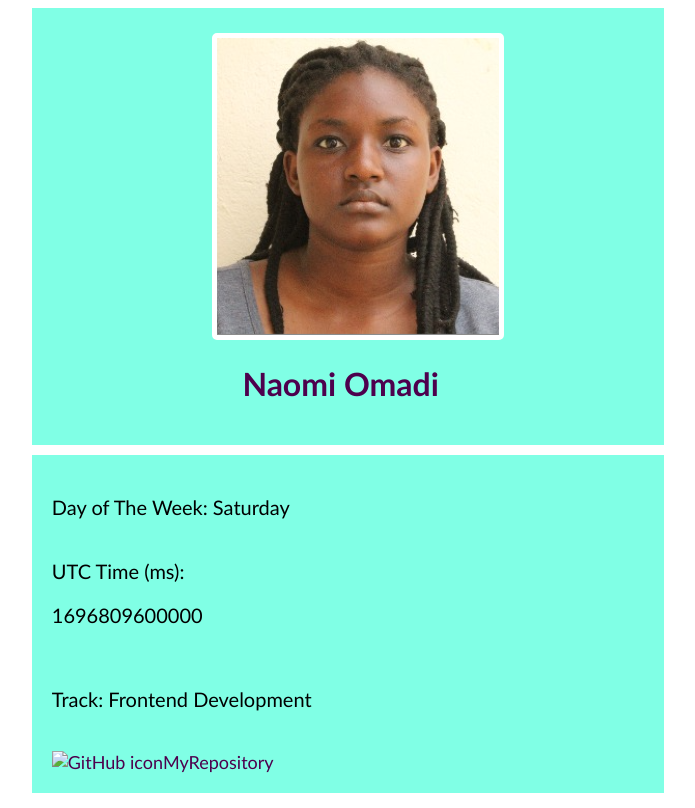
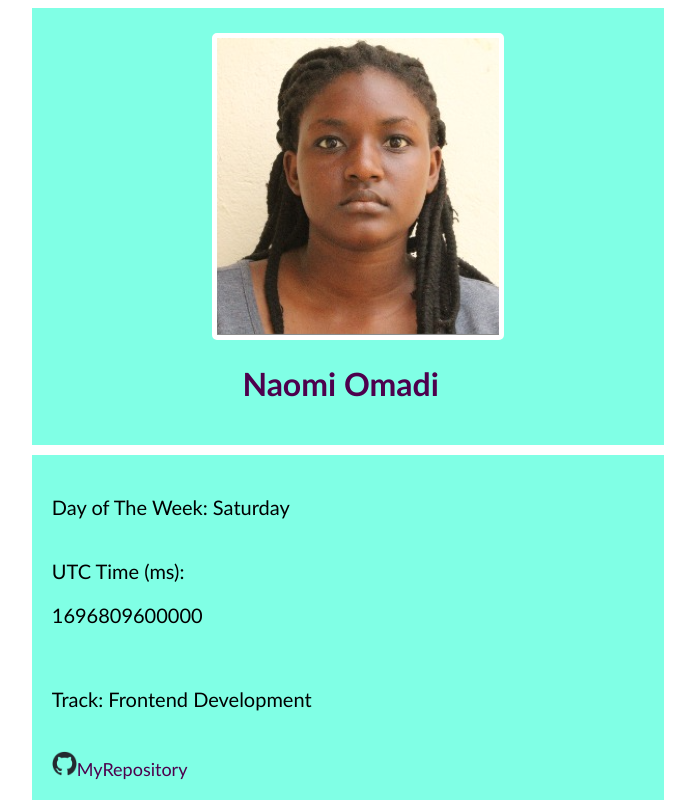
Before and after one commit to Jewel-Naomi/slack_first_project, a plain HTML site: page index.html in a window 1280 px wide. Shown: the whole page, without its empty margins (229-924 px from the left). Drawn offline with Linux system fonts and the light colour scheme.

Commit message:
Update index.html

```diff
--- a/index.html
+++ b/index.html
@@ -20,7 +20,7 @@
         <p data-testid="myTrack">Track: Frontend Development</p>
     </div>
     <div class="repository">
-        <a data-testid="githubURL" href="https://github.com/Jewel-Naomi/slack_first_project.git" target="_blank"><img class="secondImage" src="./images./github-mark./github-mark/github-mark.png" alt="GitHub icon">MyRepository</a>
+        <a data-testid="githubURL" href="https://github.com/Jewel-Naomi/slack_first_project.git" target="_blank"><img class="secondImage" src="./images/github-mark/github-mark/github-mark.png" alt="GitHub icon">MyRepository</a>
     </div>
 </div>
 
```
